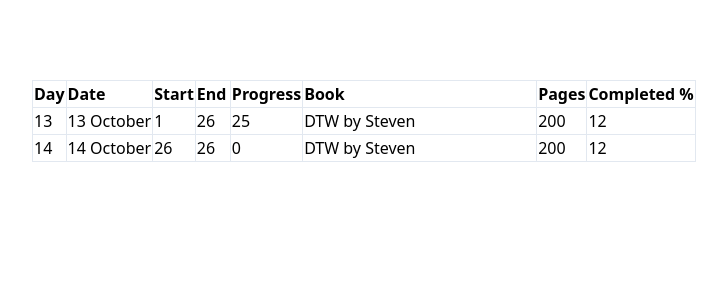
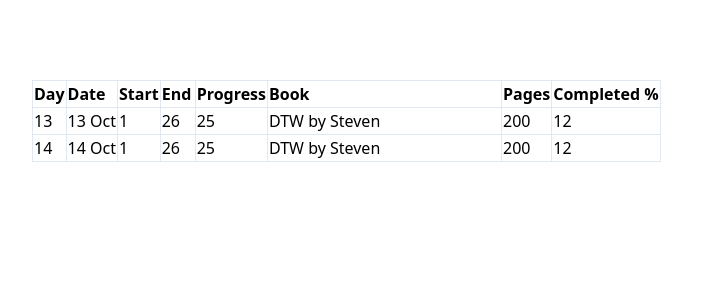
Before and after one commit to mrv1k/read-ing-app, a Nuxt app: page /t in a window 1280 px wide. Shown: the top 300 px of the page, without its empty margins (48-775 px from the left). Built offline with nearby package versions, Linux system fonts and the light colour scheme.

Commit message:
feat: create table row component

```diff
--- a/components/WipTable.vue
+++ b/components/WipTable.vue
@@ -13,107 +13,42 @@
       </tr>
     </thead>
     <tbody>
-      <tr class="today-row">
-        <WipTableCell>{{ today.day }}</WipTableCell>
-        <WipTableCell>{{ today.day }} {{ today.month }}</WipTableCell>
-        <WipTableInput v-model.number="reading.start"></WipTableInput>
-        <WipTableInput v-model.number="reading.end"></WipTableInput>
-        <WipTableCell>{{ reading.progress }}</WipTableCell>
-        <WipTableInput
-          v-model.number="book.title"
-          input-class="w-auto"
-        ></WipTableInput>
-        <WipTableInput
-          v-model.number="book.pages"
-          input-class="w-10"
-        ></WipTableInput>
-        <WipTableCell>{{ book.completion }}</WipTableCell>
-      </tr>
-
-      <tr>
-        <WipTableCell>{{ tomorrow.day }}</WipTableCell>
-        <WipTableCell>{{ tomorrow.day }} {{ tomorrow.month }}</WipTableCell>
-        <WipTableInput v-model.number="tomorrowReading.start"></WipTableInput>
-        <WipTableInput v-model.number="tomorrowReading.end"></WipTableInput>
-        <WipTableCell>{{ tomorrowReading.progress }}</WipTableCell>
-        <WipTableInput
-          v-model.number="tomorrowBook.title"
-          input-class="w-auto"
-        ></WipTableInput>
-        <WipTableInput
-          v-model.number="tomorrowBook.pages"
-          input-class="w-10"
-        ></WipTableInput>
-        <WipTableCell>{{ tomorrowBook.completion }}</WipTableCell>
-      </tr>
+      <WipTableRow :day="today.day" :month="today.month" />
+      <WipTableRow :day="tomorrow.day" :month="tomorrow.month" />
     </tbody>
   </table>
 </template>
 
 <script>
-import { reactive, computed } from '@vue/composition-api';
+import { computed } from '@vue/composition-api';
 import { format, addDays } from 'date-fns';
 
-import WipTableCell from '@/components/WipTableCell.vue';
-import WipTableInput from '@/components/WipTableInput.vue';
+import WipTableRow from '@/components/WipTableRow.vue';
 
 export default {
   components: {
-    WipTableCell,
-    WipTableInput,
+    WipTableRow,
   },
 
   setup() {
     const date = new Date();
+
     const today = computed(() => {
       return {
-        month: format(date, 'MMMM'),
+        month: format(date, 'MMM'),
         day: format(date, 'dd'),
       };
     });
+
     const tomorrow = computed(() => {
       return {
-        month: format(addDays(date, 1), 'MMMM'),
+        month: format(addDays(date, 1), 'MMM'),
         day: format(addDays(date, 1), 'dd'),
       };
     });
 
-    const reading = reactive({
-      start: 1,
-      end: 26,
-      progress: computed(() => reading.end - reading.start),
-    });
-    const tomorrowReading = reactive({
-      start: reading.end,
-      end: reading.end,
-      progress: computed(() => tomorrowReading.end - tomorrowReading.start),
-    });
-
-    const RATIO = 100;
-    const percentOutOf = (value, outOf) => Math.floor((value / outOf) * RATIO);
-
-    const book = reactive({
-      title: 'DTW by Steven',
-      pages: 200,
-      completion: computed(() => percentOutOf(reading.progress, book.pages)),
-    });
-    const tomorrowBook = reactive({
-      title: 'DTW by Steven',
-      pages: 200,
-      completion: computed(() => {
-        let t = book.completion > 0 ? book.completion : 0;
-        t += percentOutOf(tomorrowReading.progress, tomorrowBook.pages);
-        return t;
-      }),
-    });
-
     return {
-      book,
-      reading,
       today,
-
-      tomorrowBook,
-      tomorrowReading,
       tomorrow,
     };
   },
--- /dev/null
+++ b/components/WipTableRow.vue
@@ -0,0 +1,64 @@
+<template>
+  <tr>
+    <WipTableCell>{{ day }}</WipTableCell>
+    <WipTableCell>{{ day }} {{ month }}</WipTableCell>
+    <WipTableInput v-model.number="reading.start"></WipTableInput>
+    <WipTableInput v-model.number="reading.end"></WipTableInput>
+    <WipTableCell>{{ reading.progress }}</WipTableCell>
+    <WipTableInput
+      v-model.number="book.title"
+      input-class="w-auto"
+    ></WipTableInput>
+    <WipTableInput
+      v-model.number="book.pages"
+      input-class="w-10"
+    ></WipTableInput>
+    <WipTableCell>{{ book.completion }}</WipTableCell>
+  </tr>
+</template>
+
+<script>
+import { computed, reactive } from '@vue/composition-api';
+import WipTableCell from '@/components/WipTableCell.vue';
+import WipTableInput from '@/components/WipTableInput.vue';
+
+export default {
+  components: {
+    WipTableCell,
+    WipTableInput,
+  },
+
+  props: {
+    day: {
+      type: String,
+      required: true,
+    },
+    month: {
+      type: String,
+      required: true,
+    },
+  },
+
+  setup(props) {
+    const reading = reactive({
+      start: 1,
+      end: 26,
+      progress: computed(() => reading.end - reading.start),
+    });
+
+    const RATIO = 100;
+    const percentOutOf = (value, outOf) => Math.floor((value / outOf) * RATIO);
+
+    const book = reactive({
+      title: 'DTW by Steven',
+      pages: 200,
+      completion: computed(() => percentOutOf(reading.progress, book.pages)),
+    });
+
+    return {
+      reading,
+      book,
+    };
+  },
+};
+</script>
```
